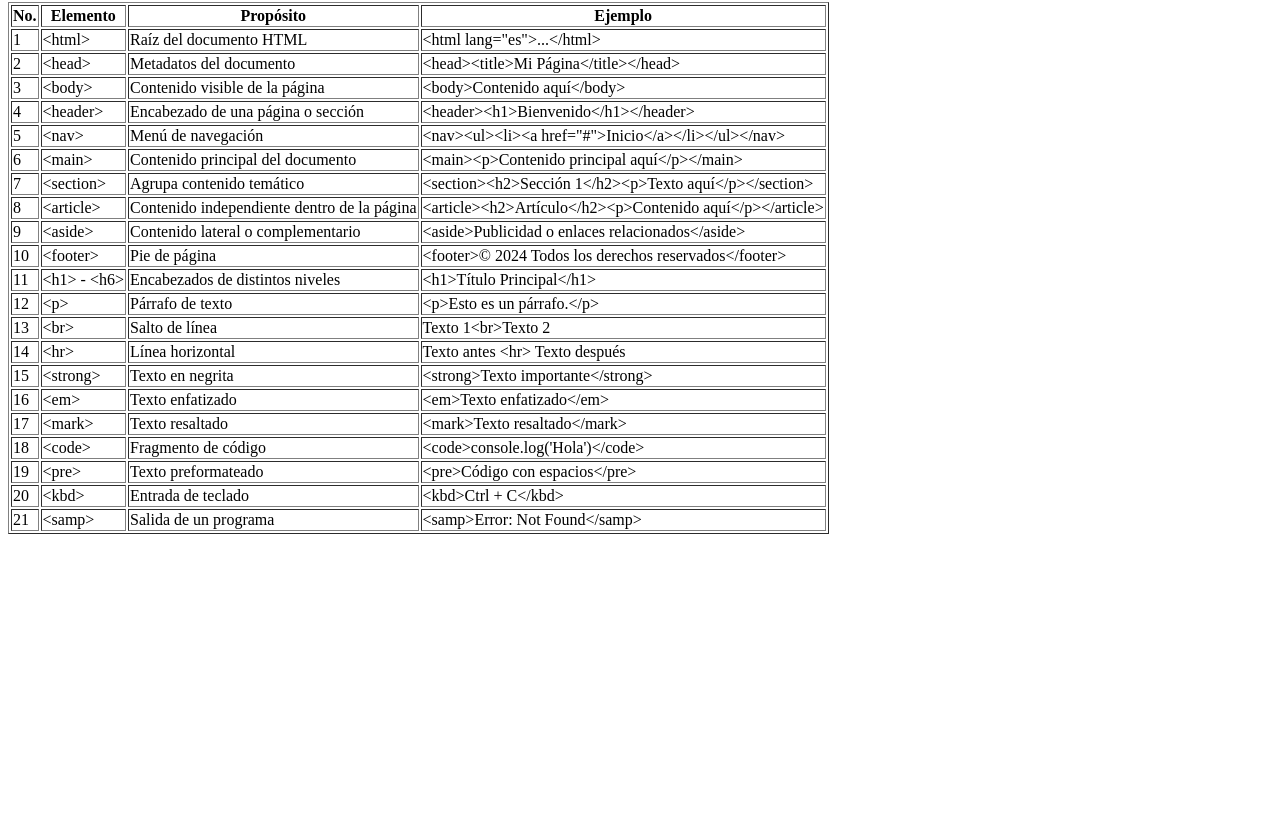
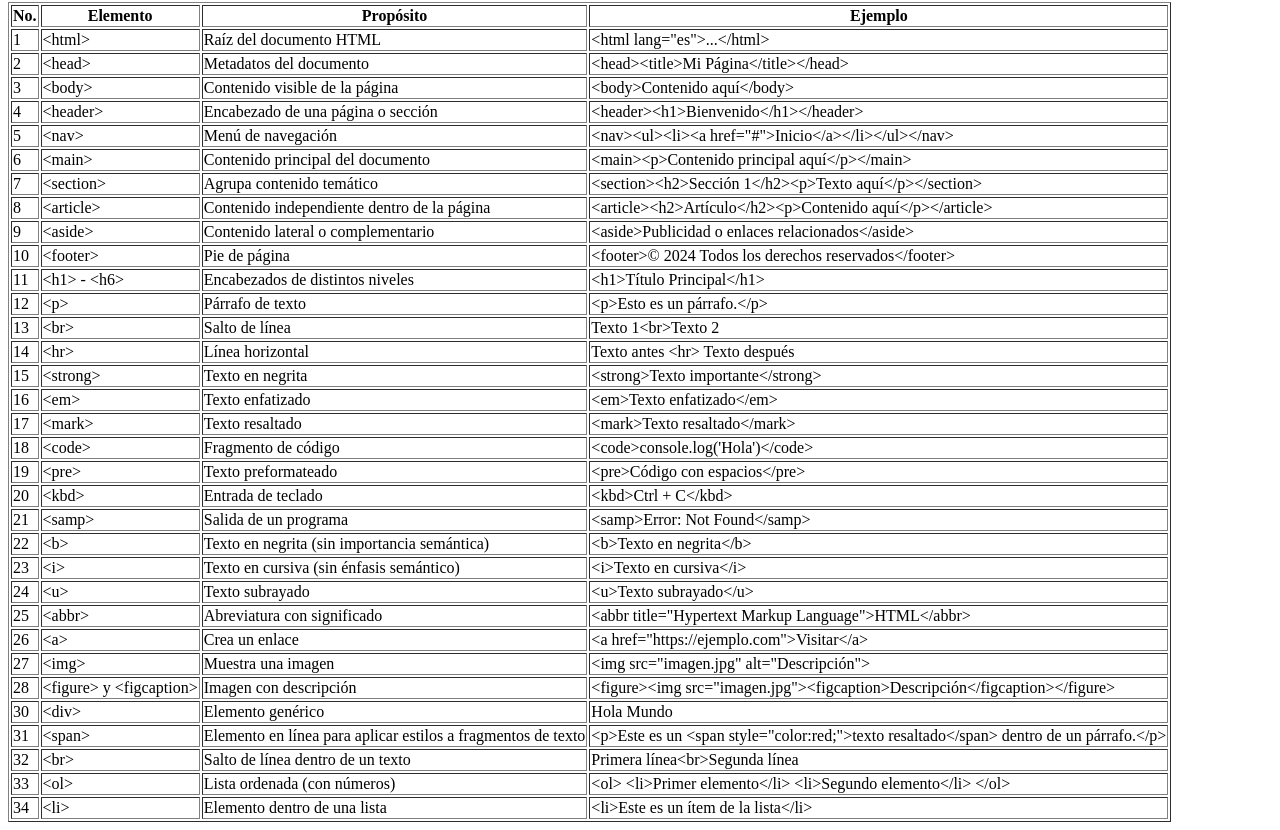
Before and after one commit to FernandoNB06/tareaLunesTecWeb, a plain HTML site: page index.html in a window 1280 px wide. Shown: the part 284-1114 px from the top of the page. Before the commit the page ends 826 px from the top, so only its background shows below. Drawn offline with Linux system fonts and the light colour scheme.

Commit message:
segundo commit

```diff
--- a/index.html
+++ b/index.html
@@ -165,6 +165,83 @@
                         <td>Salida de un programa</td>
                         <td>&lt;samp&gt;Error: Not Found&lt;/samp&gt;</td>
                     </tr>
+                    <tr>
+                        <td>22</td>
+                        <td>&lt;b&gt;</td>
+                        <td>Texto en negrita (sin importancia semántica)</td>
+                        <td>&lt;b&gt;Texto en negrita&lt;/b&gt;</td>
+                    </tr>
+                    <tr>
+                        <td>23</td>
+                        <td>&lt;i&gt;</td>
+                        <td>Texto en cursiva (sin énfasis semántico)</td>
+                        <td>&lt;i&gt;Texto en cursiva&lt;/i&gt;</td>
+                    </tr>
+                    <tr>
+                        <td>24</td>
+                        <td>&lt;u&gt;</td>
+                        <td>Texto subrayado</td>
+                        <td>&lt;u&gt;Texto subrayado&lt;/u&gt;</td>
+                    </tr>
+                    <tr>
+                        <td>25</td>
+                        <td>&lt;abbr&gt;</td>
+                        <td>Abreviatura con significado</td>
+                        <td>&lt;abbr title="Hypertext Markup Language"&gt;HTML&lt;/abbr&gt;</td>
+                    </tr>
+                    <tr>
+                        <td>26</td>
+                        <td>&lt;a&gt;</td>
+                        <td>Crea un enlace</td>
+                        <td>&lt;a href="https://ejemplo.com"&gt;Visitar&lt;/a&gt;</td>
+                    </tr>
+                    <tr>
+                        <td>27</td>
+                        <td>&lt;img&gt;</td>
+                        <td>Muestra una imagen</td>
+                        <td>&lt;img src="imagen.jpg" alt="Descripción"&gt;</td>
+                    </tr>
+                    <tr>
+                        <td>28</td>
+                        <td>&lt;figure&gt; y &lt;figcaption&gt;</td>
+                        <td>Imagen con descripción</td>
+                        <td>&lt;figure&gt;&lt;img src="imagen.jpg"&gt;&lt;figcaption&gt;Descripción&lt;/figcaption&gt;&lt;/figure&gt;</td>
+                    </tr>
+                    <tr>
+                        <td>30</td>
+                        <td>&lt;div&gt;</td>
+                        <td>Elemento genérico</td>
+                        <td><div>Hola Mundo</div></td>
+                    </tr>
+                    <tr>
+                        <td>31</td>
+                        <td>&lt;span&gt;</td>
+                        <td>Elemento en línea para aplicar estilos a fragmentos de texto</td>
+                        <td>&lt;p&gt;Este es un &lt;span style="color:red;"&gt;texto resaltado&lt;/span&gt; dentro de un párrafo.&lt;/p&gt;</td>
+                    </tr>
+                    <tr>
+                        <td>32</td>
+                        <td>&lt;br&gt;</td>
+                        <td>Salto de línea dentro de un texto</td>
+                        <td>Primera línea&lt;br&gt;Segunda línea</td>
+                    </tr>
+                    <tr>
+                        <td>33</td>
+                        <td>&lt;ol&gt;</td>
+                        <td>Lista ordenada (con números)</td>
+                        <td>
+                            &lt;ol&gt;
+                                &lt;li&gt;Primer elemento&lt;/li&gt;
+                                &lt;li&gt;Segundo elemento&lt;/li&gt;
+                            &lt;/ol&gt;
+                        </td>
+                    </tr>
+                    <tr>
+                        <td>34</td>
+                        <td>&lt;li&gt;</td>
+                        <td>Elemento dentro de una lista</td>
+                        <td>&lt;li&gt;Este es un ítem de la lista&lt;/li&gt;</td>
+                    </tr>
 
                 </tbody>
             </table>
```
